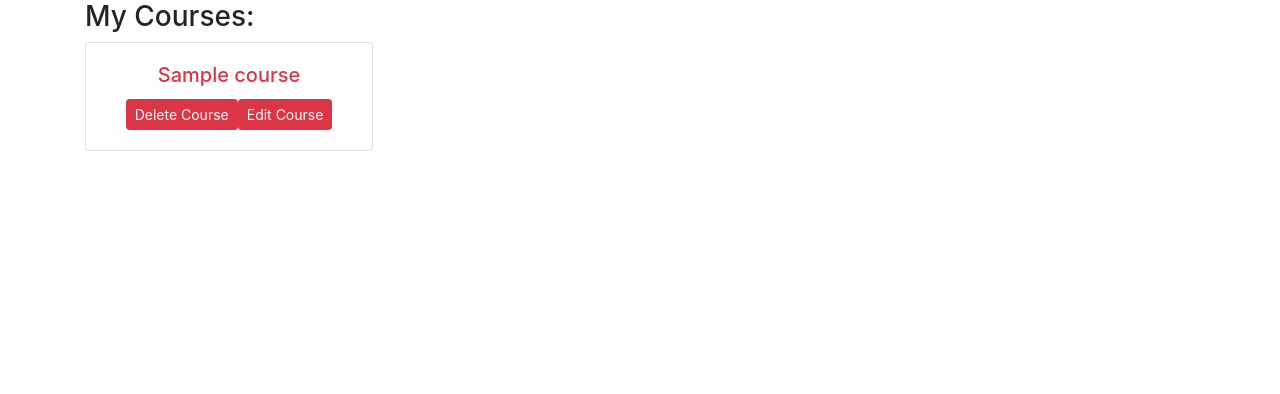
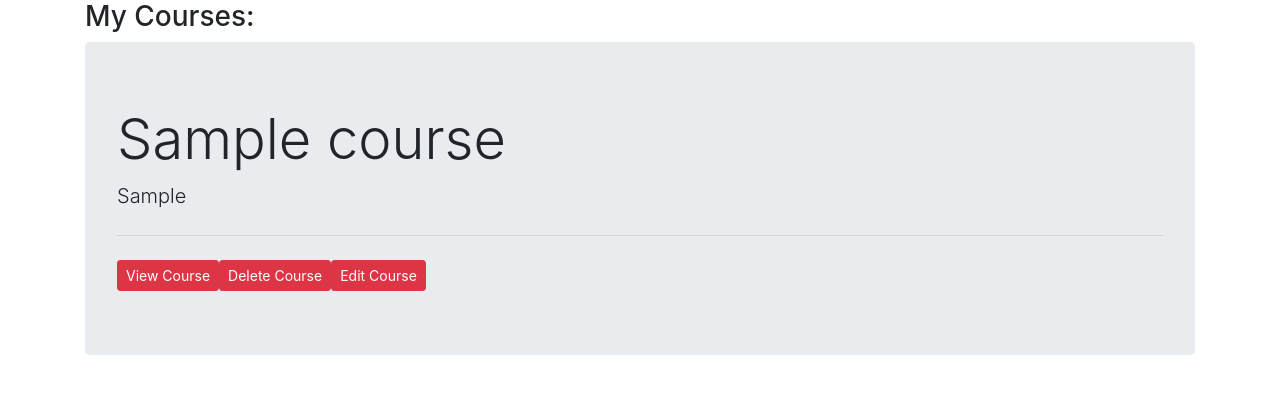
Before and after one commit to laboyd001/treaducation, a Django app: page /my_courses/ in a window 1280 px wide. Shown: the part 56-450 px from the top of the page. Run offline with Django 3.2, Linux system fonts and the light colour scheme; a user stored in the database is signed in; tables that the repository leaves empty hold one stand-in row (values such as "Sample post"); some libraries are stand-ins or nearby versions.

Commit message:
added jumbotron to my courses

```diff
--- a/courses/templates/courses/my_courses.html
+++ b/courses/templates/courses/my_courses.html
@@ -5,15 +5,20 @@
     <h3>My Courses:</h3>
 
         {% for course in courses %}
-
-
-        <div class="card text-center" style="width: 18rem;">
-            <div class="card-body">
-                <h5 class="card-title">
-                    <a href="{% url 'courses:my_course_detail' course.id %}" class="stretched-link text-danger">{{ course.title }}</a>
-
-                </h5>
+        <div class="jumbotron">
+                <h4 class="display-4">
+                    {{ course.title }}
+                    </h4>
+                    <p class="lead">{{ course.overview }}</p>
+                    <hr class="my-4">
                     <div class="btn-group" role="group" aria-label="Basic example">
+                        <form action="{% url 'courses:my_course_detail' course.id %}" method='POST'>
+                                {% csrf_token %}
+                                <button name='submit' class="btn btn-danger btn-sm">
+                                    View Course
+                                </button>
+                            </form>
+                            <br>
                         <form action="{% url 'courses:course_delete' course.id %}" method='POST'>
                             {% csrf_token %}
                             <button name='submit' class="btn btn-danger btn-sm">
@@ -29,7 +34,6 @@
                         </form>
                     </div>
             </div>
-        </div>
         <br>
         {% endfor %}
 
```
Also changed, not shown: courses/templates/courses/my_course_detail.html (indentation only). Lines whose indentation alone changed are shown as unchanged.
